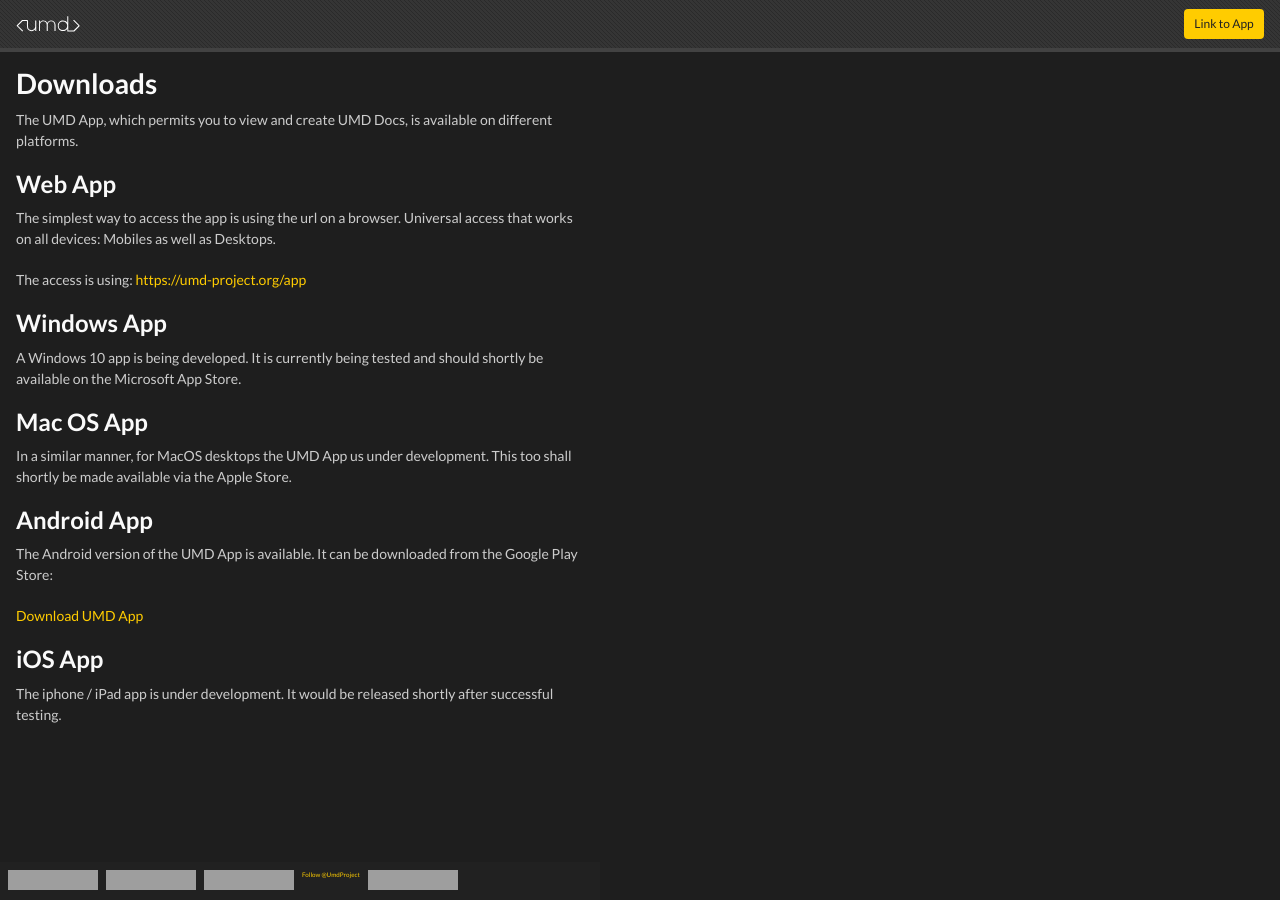
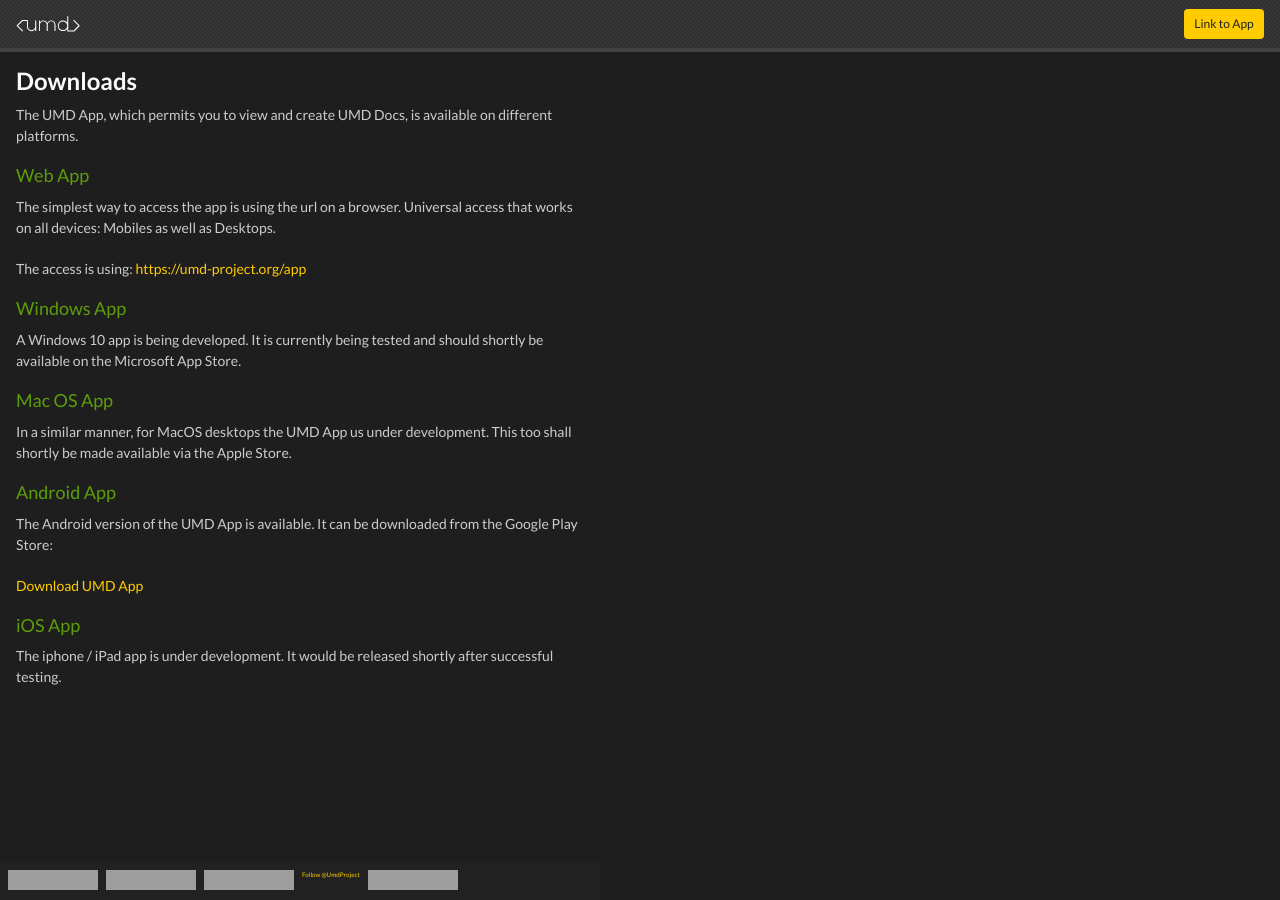
Before and after one commit to umd-project/umd-docs, a Jekyll site: the page built from downloads.md, in a window 1280 px wide. Built offline with Jekyll 4.4.1, drawn with Linux system fonts in a browser that asks for light colours; comment, search, counter and statistics services are not loaded; grey boxes are pictures that could not be loaded.

Commit message:
updated content

```diff
--- a/downloads.md
+++ b/downloads.md
@@ -2,25 +2,30 @@
 layout: default
 title: Downloads
 ---
-# Downloads
+## Downloads
 
 The UMD App, which permits you to view and create UMD Docs, is available on different platforms.
 
-## Web App
+### Web App
+{: .subtitle }
 The simplest way to access the app is using the url on a browser. Universal access that works on all devices: Mobiles as well as Desktops.
 
 The access is using: [https://umd-project.org/app](https://umd-project.org/app)
 
-## Windows App
+### Windows App
+{: .subtitle }
 A Windows 10 app is being developed. It is currently being tested and should shortly be available on the Microsoft App Store.
 
-## Mac OS App
+### Mac OS App
+{: .subtitle }
 In a similar manner, for MacOS desktops the UMD App us under development. This too shall shortly be made available via the Apple Store.
 
-## Android App
+### Android App
+{: .subtitle }
 The Android version of the UMD App is available. It can be downloaded from the Google Play Store:
 
 [Download UMD App](https://play.google.com/store/apps/details?id=org.umdproject.umdapp)
 
-## iOS App
+### iOS App
+{: .subtitle }
 The iphone / iPad app is under development. It would be released shortly after successful testing.
```
Also changed, not shown: features.md (+4 -2 lines), index.md (+8 -6 lines).
